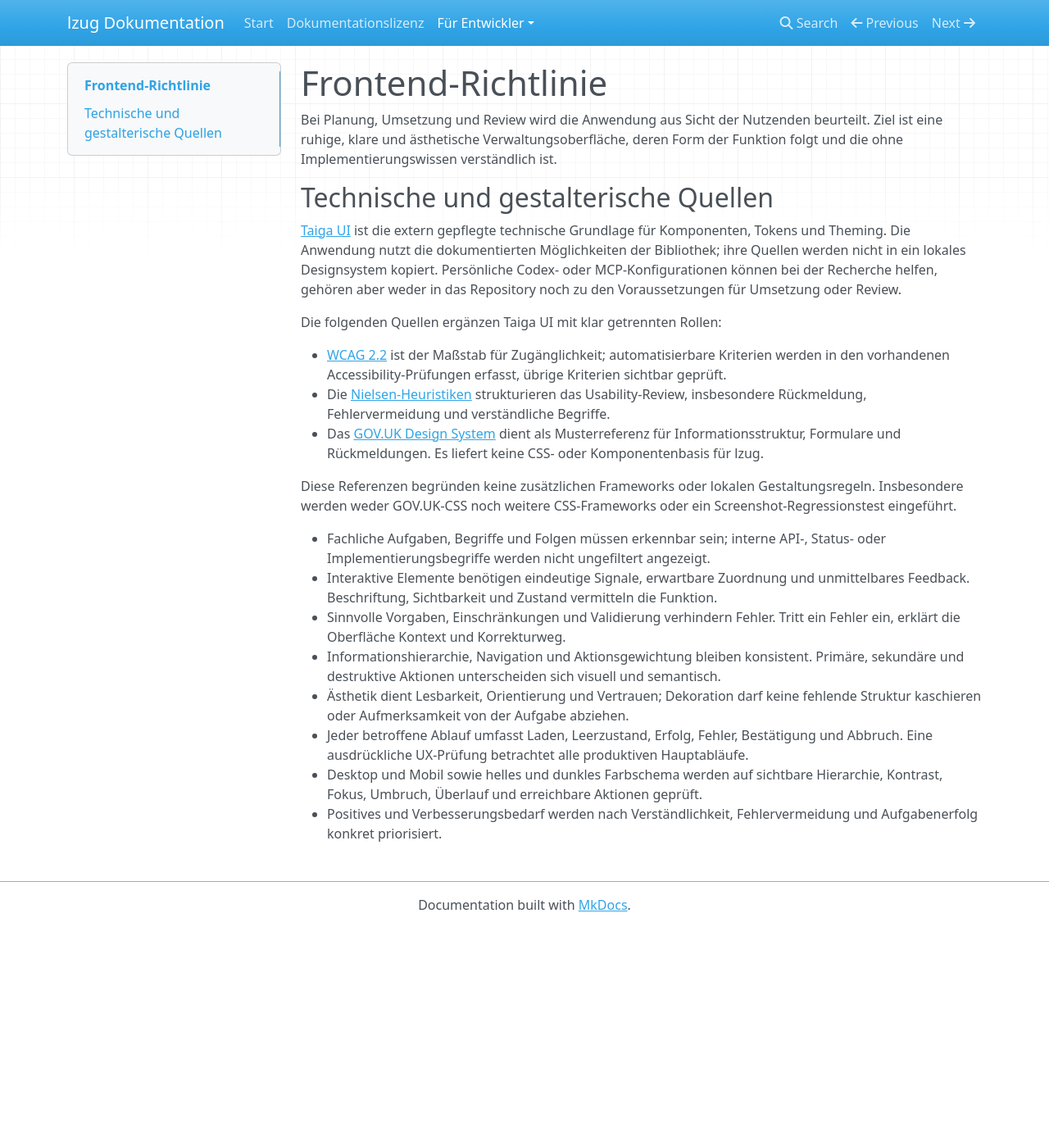
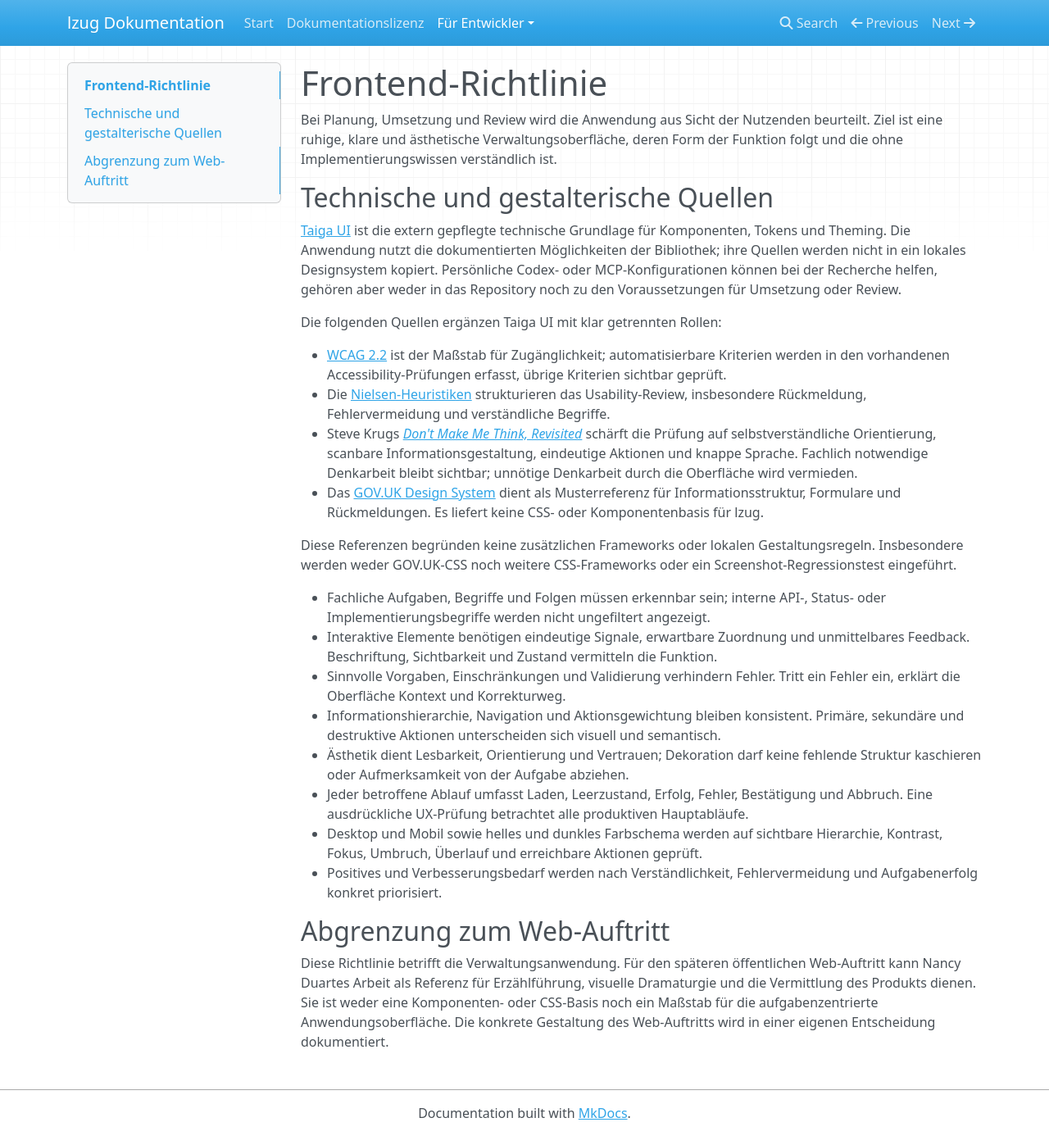
Before and after one commit to lxndrp/lzug, an MkDocs documentation site: the page built from docs/developers/frontend-guidelines.md, in a window 1280 px wide and 1386 px high. Shown: the whole window at 82% size. Built offline with MkDocs 1.6.1, drawn with Linux system fonts in a browser that asks for light colours; nearby versions of some CDN libraries.

Commit message:
Document UX review references

```diff
--- a/docs/developers/frontend-guidelines.md
+++ b/docs/developers/frontend-guidelines.md
@@ -19,6 +19,11 @@ Die folgenden Quellen ergänzen Taiga UI mit klar getrennten Rollen:
 - Die [Nielsen-Heuristiken](https://www.nngroup.com/articles/ten-usability-heuristics/)
   strukturieren das Usability-Review, insbesondere Rückmeldung,
   Fehlervermeidung und verständliche Begriffe.
+- Steve Krugs [*Don't Make Me Think, Revisited*](https://www.pearson.com/en-us/subject-catalog/p/dont-make-me-think-revisited-a-common-sense-approach-to-web-usability/P200000000385/9780137460434)
+  schärft die Prüfung auf selbstverständliche Orientierung, scanbare
+  Informationsgestaltung, eindeutige Aktionen und knappe Sprache. Fachlich
+  notwendige Denkarbeit bleibt sichtbar; unnötige Denkarbeit durch die
+  Oberfläche wird vermieden.
 - Das [GOV.UK Design System](https://design-system.service.gov.uk/) dient als
   Musterreferenz für Informationsstruktur, Formulare und Rückmeldungen. Es
   liefert keine CSS- oder Komponentenbasis für lzug.
@@ -35,3 +40,12 @@ CSS-Frameworks oder ein Screenshot-Regressionstest eingeführt.
 - Jeder betroffene Ablauf umfasst Laden, Leerzustand, Erfolg, Fehler, Bestätigung und Abbruch. Eine ausdrückliche UX-Prüfung betrachtet alle produktiven Hauptabläufe.
 - Desktop und Mobil sowie helles und dunkles Farbschema werden auf sichtbare Hierarchie, Kontrast, Fokus, Umbruch, Überlauf und erreichbare Aktionen geprüft.
 - Positives und Verbesserungsbedarf werden nach Verständlichkeit, Fehlervermeidung und Aufgabenerfolg konkret priorisiert.
+
+## Abgrenzung zum Web-Auftritt
+
+Diese Richtlinie betrifft die Verwaltungsanwendung. Für den späteren
+öffentlichen Web-Auftritt kann Nancy Duartes Arbeit als Referenz für
+Erzählführung, visuelle Dramaturgie und die Vermittlung des Produkts dienen.
+Sie ist weder eine Komponenten- oder CSS-Basis noch ein Maßstab für die
+aufgabenzentrierte Anwendungsoberfläche. Die konkrete Gestaltung des
+Web-Auftritts wird in einer eigenen Entscheidung dokumentiert.
```
